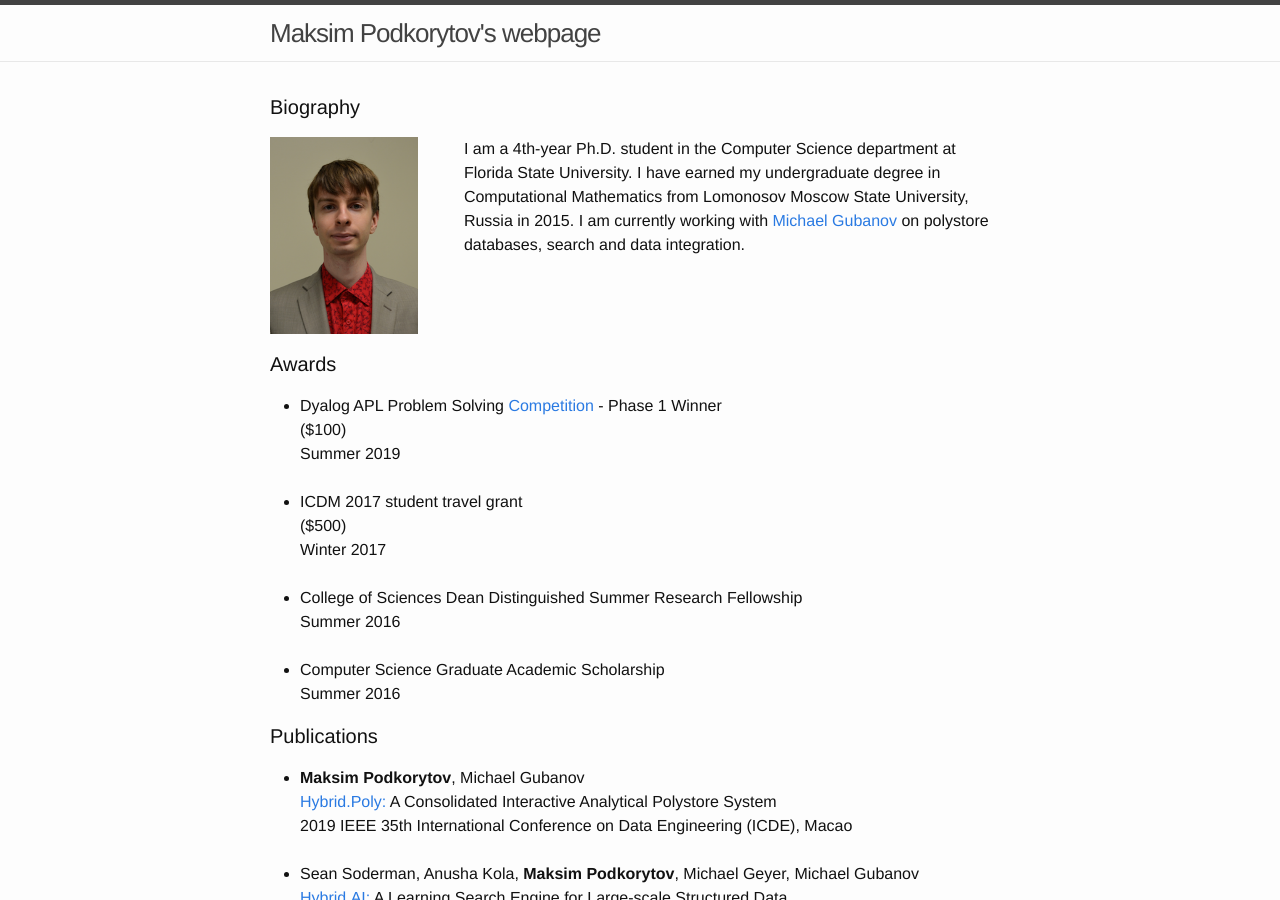
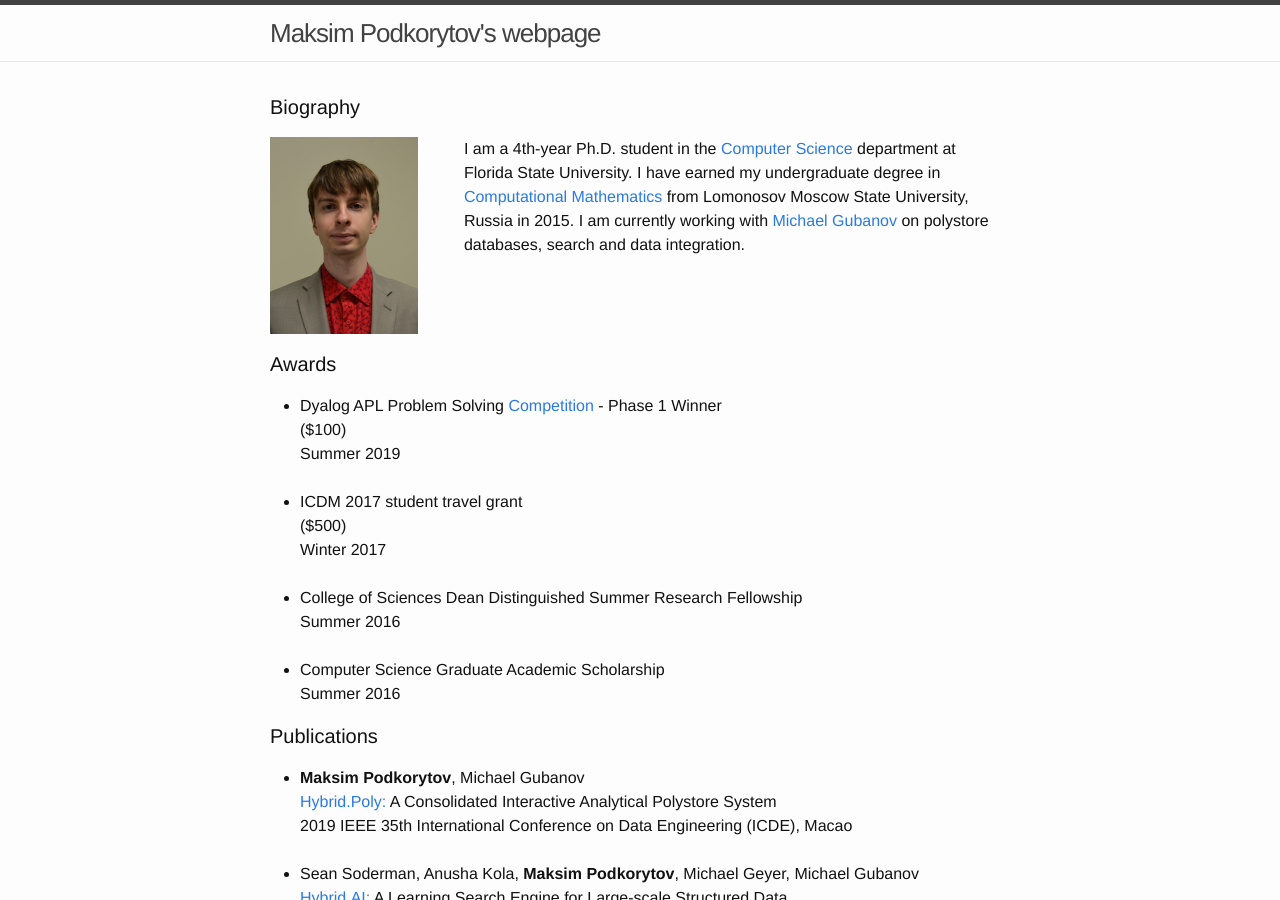
Before and after one commit to tenpercent/tenpercent.github.io, a Jekyll site: the page built from index.html, in a window 1280 px wide and 900 px high. Built offline with Jekyll 4.4.1, drawn with Linux system fonts in a browser that asks for light colours; part of the change alters nothing that is shown.

```diff
--- a/index.html
+++ b/index.html
@@ -14,8 +14,8 @@ layout: default
     <div style="display:inline-block;width:5%;"></div>
     <!-- Bio -->
     <div style="display:inline-block;width:73%;vertical-align:top;">
-      I am a 4th-year Ph.D. student in the Computer Science department at Florida State University.
-      I have earned my undergraduate degree in Computational Mathematics from  Lomonosov  Moscow  State University, Russia in 2015.
+      I am a 4th-year Ph.D. student in the <a href="http://cs.fsu.edu/">Computer Science</a> department at Florida State University.
+      I have earned my undergraduate degree in <a href="http://numa.math.msu.su/">Computational Mathematics</a> from  Lomonosov  Moscow  State University, Russia in 2015.
       I am currently working with <a href="http://mgubanov.com">Michael Gubanov</a> on polystore databases, search and data integration.
     </div>
   </div>
```
